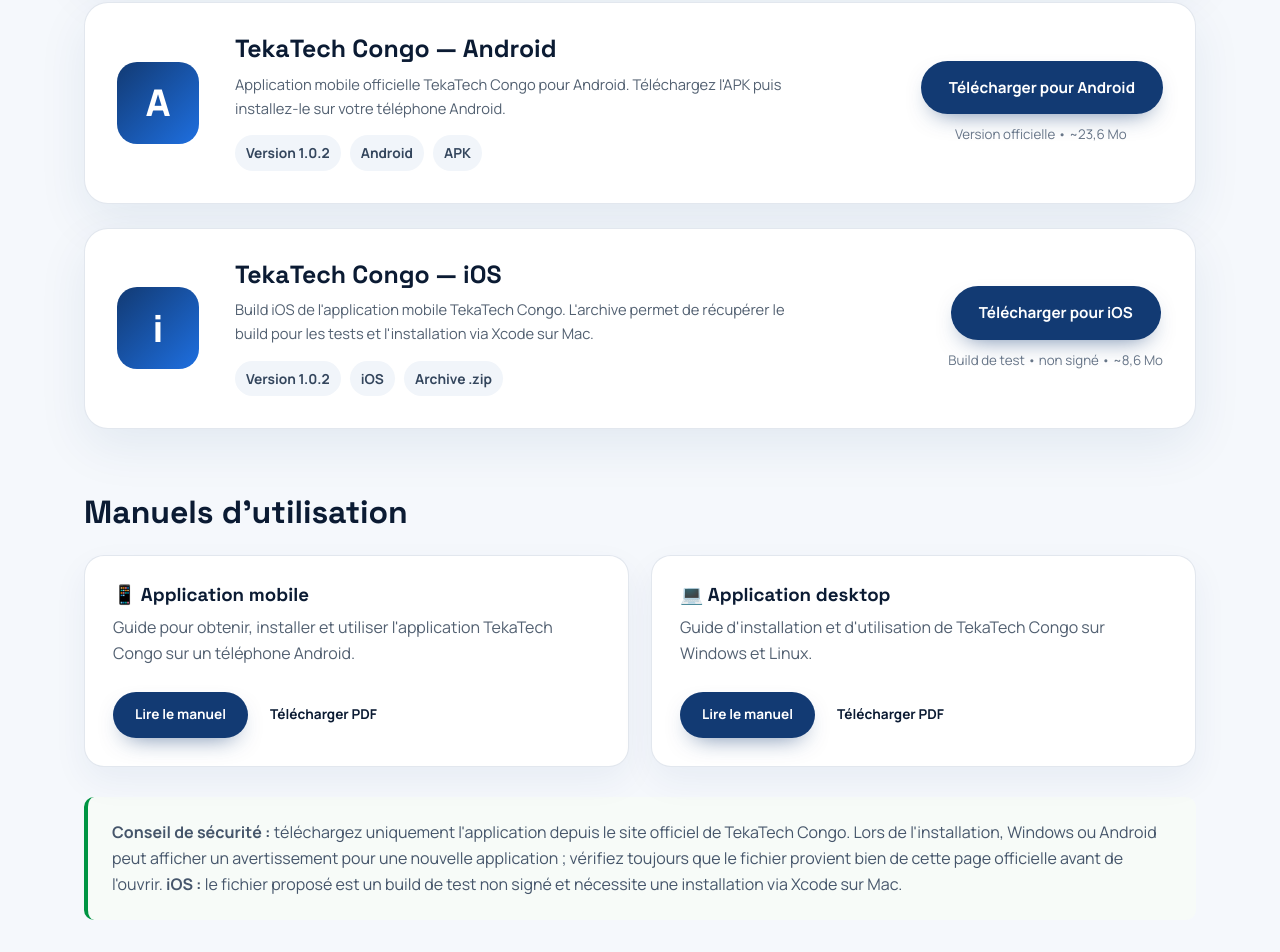
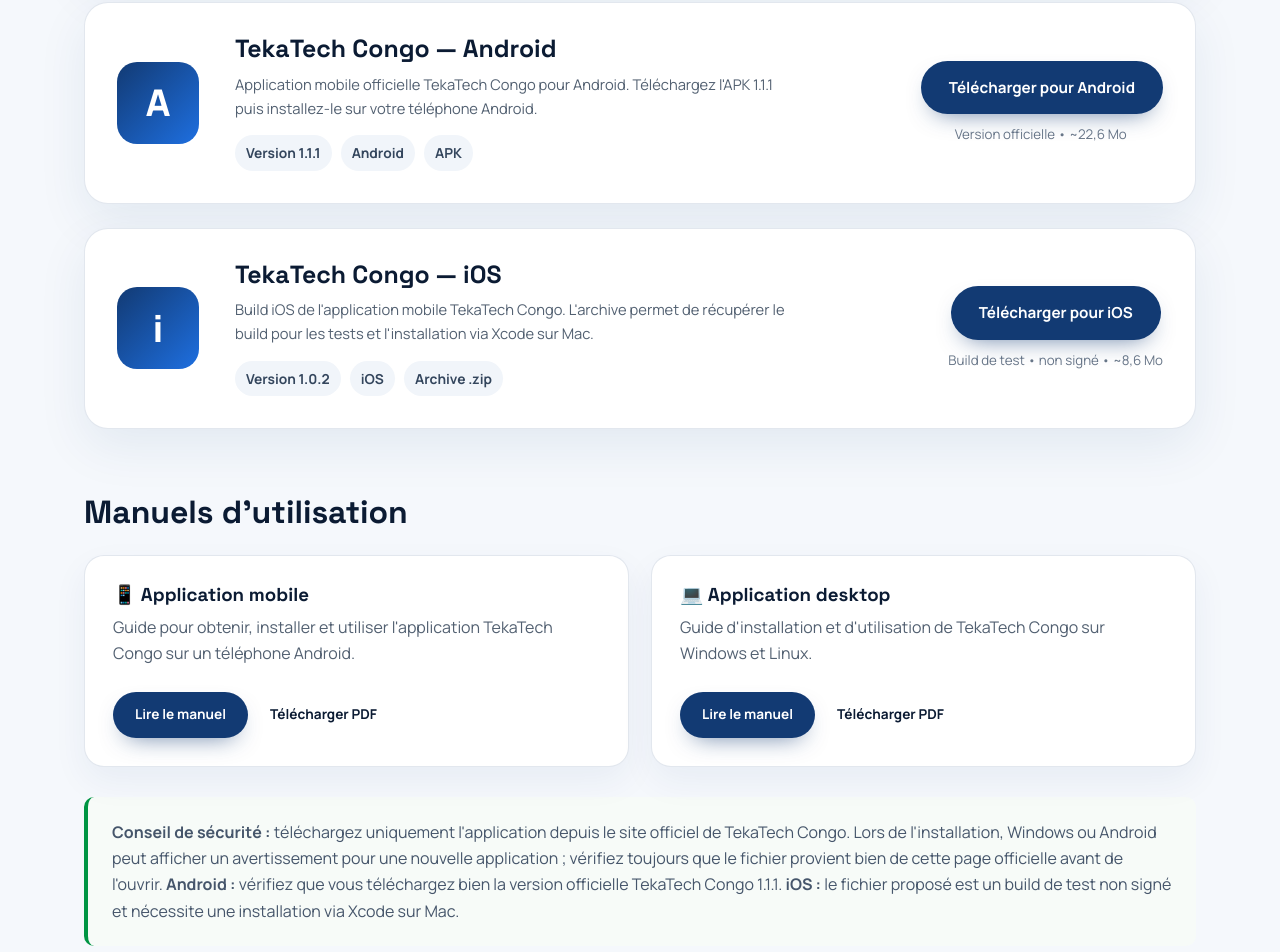
Before and after one commit to INFOTELCOM/Teka-Tech-Congo, a plain HTML site: page applications.html in a window 1280 px wide. Shown: the part 960-1912 px from the top of the page. Drawn offline with Linux system fonts and the light colour scheme.

Commit message:
Update applications page for Android 1.1.1 and customer area

```diff
--- a/applications.html
+++ b/applications.html
@@ -34,7 +34,7 @@
   <div class="wrap header-inner">
     <a class="brand" href="index.html"><img src="assets/logo.png" alt="TekaTech Congo" class="brand-logo"></a>
     <nav class="main-nav">
-      <a href="index.html#services">Services</a><a href="calculateur-devis.html">Devis express</a><a href="a-propos.html">À propos</a><a href="actualites.html">Actualités</a><a href="applications.html" aria-current="page">Applications</a><a href="faq.html">FAQ</a><a href="index.html#contact">Contact</a>
+      <a href="index.html#services">Services</a><a href="calculateur-devis.html">Devis express</a><a href="a-propos.html">À propos</a><a href="actualites.html">Actualités</a><a href="applications.html" aria-current="page">Applications</a><a href="espace-client.html">Espace client</a><a href="faq.html">FAQ</a><a href="index.html#contact">Contact</a>
     </nav>
     <a class="btn btn-primary btn-small" href="index.html#contact">Signaler un problème</a>
   </div>
@@ -44,13 +44,13 @@
 <section class="apps-section"><div class="wrap">
 <article class="app-card"><div class="app-icon" aria-hidden="true">T</div><div><h2>TekaTech Congo Setup</h2><p>Application officielle TekaTech Congo pour Windows. Téléchargez l'installateur puis lancez-le pour commencer l'installation.</p><div class="app-meta"><span>Version 1.0.0</span><span>Windows</span><span>Installateur .exe</span></div></div><div class="download-box"><a class="btn btn-primary" href="downloads/TekaTech-Congo-Setup-1.0.0.exe" download>Télécharger</a><small>Version officielle • ~79 Mo</small></div></article>
 <article class="app-card" style="margin-top:24px"><div class="app-icon" aria-hidden="true">L</div><div><h2>TekaTech Congo — Linux</h2><p>Application officielle TekaTech Congo pour Linux. Téléchargez le fichier AppImage, autorisez son exécution puis ouvrez-le directement.</p><div class="app-meta"><span>Version 1.0.0</span><span>Linux</span><span>AppImage</span></div></div><div class="download-box"><a class="btn btn-primary" href="downloads/TekaTech-Congo-1.0.0-linux.AppImage" download>Télécharger pour Linux</a><small>Version officielle • AppImage</small></div></article>
-<article class="app-card" style="margin-top:24px"><div class="app-icon" aria-hidden="true">A</div><div><h2>TekaTech Congo — Android</h2><p>Application mobile officielle TekaTech Congo pour Android. Téléchargez l'APK puis installez-le sur votre téléphone Android.</p><div class="app-meta"><span>Version 1.0.2</span><span>Android</span><span>APK</span></div></div><div class="download-box"><a class="btn btn-primary" href="downloads/TekaTech-Congo-Mobile-1.0.2.apk" download>Télécharger pour Android</a><small>Version officielle • ~23,6 Mo</small></div></article>
+<article class="app-card" style="margin-top:24px"><div class="app-icon" aria-hidden="true">A</div><div><h2>TekaTech Congo — Android</h2><p>Application mobile officielle TekaTech Congo pour Android. Téléchargez l'APK 1.1.1 puis installez-le sur votre téléphone Android.</p><div class="app-meta"><span>Version 1.1.1</span><span>Android</span><span>APK</span></div></div><div class="download-box"><a class="btn btn-primary" href="downloads/TekaTech-Congo-Mobile-1.1.1.apk" download>Télécharger pour Android</a><small>Version officielle • ~22,6 Mo</small></div></article>
 <article class="app-card" style="margin-top:24px"><div class="app-icon" aria-hidden="true">i</div><div><h2>TekaTech Congo — iOS</h2><p>Build iOS de l'application mobile TekaTech Congo. L'archive permet de récupérer le build pour les tests et l'installation via Xcode sur Mac.</p><div class="app-meta"><span>Version 1.0.2</span><span>iOS</span><span>Archive .zip</span></div></div><div class="download-box"><a class="btn btn-primary" href="downloads/TekaTech-Congo-iOS-1.0.2.zip" download>Télécharger pour iOS</a><small>Build de test • non signé • ~8,6 Mo</small></div></article>
 <h2 class="manuals-title">Manuels d'utilisation</h2><div class="manual-grid">
 <article class="manual-card"><h3>📱 Application mobile</h3><p>Guide pour obtenir, installer et utiliser l'application TekaTech Congo sur un téléphone Android.</p><a class="btn btn-primary btn-small" href="manuels/TekaTech-Congo-Manuel-Mobile.pdf" target="_blank">Lire le manuel</a><a class="btn btn-secondary btn-small" href="manuels/TekaTech-Congo-Manuel-Mobile.pdf" download>Télécharger PDF</a></article>
 <article class="manual-card"><h3>💻 Application desktop</h3><p>Guide d'installation et d'utilisation de TekaTech Congo sur Windows et Linux.</p><a class="btn btn-primary btn-small" href="manuels/TekaTech-Congo-Manuel-Desktop.pdf" target="_blank">Lire le manuel</a><a class="btn btn-secondary btn-small" href="manuels/TekaTech-Congo-Manuel-Desktop.pdf" download>Télécharger PDF</a></article>
 </div>
-<div class="apps-note"><strong>Conseil de sécurité :</strong> téléchargez uniquement l'application depuis le site officiel de TekaTech Congo. Lors de l'installation, Windows ou Android peut afficher un avertissement pour une nouvelle application ; vérifiez toujours que le fichier provient bien de cette page officielle avant de l'ouvrir. <strong>iOS :</strong> le fichier proposé est un build de test non signé et nécessite une installation via Xcode sur Mac.</div>
+<div class="apps-note"><strong>Conseil de sécurité :</strong> téléchargez uniquement l'application depuis le site officiel de TekaTech Congo. Lors de l'installation, Windows ou Android peut afficher un avertissement pour une nouvelle application ; vérifiez toujours que le fichier provient bien de cette page officielle avant de l'ouvrir. <strong>Android :</strong> vérifiez que vous téléchargez bien la version officielle TekaTech Congo 1.1.1. <strong>iOS :</strong> le fichier proposé est un build de test non signé et nécessite une installation via Xcode sur Mac.</div>
 </div></section></main>
 <footer class="site-footer"><div class="wrap"><p>© TekaTech Congo — INFOTELCOM. Tous droits réservés.</p></div></footer>
 <script src="script.js"></script>
```
